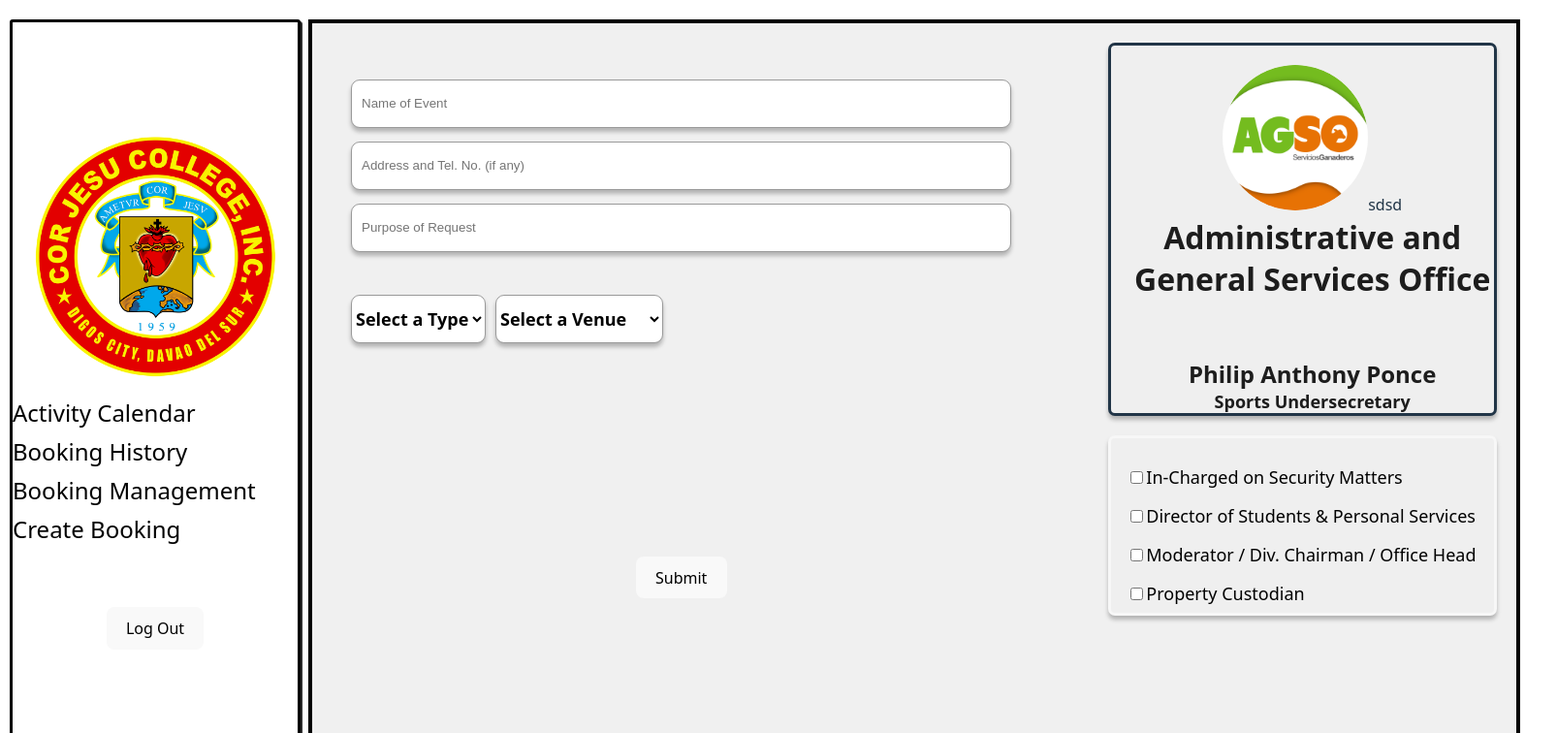
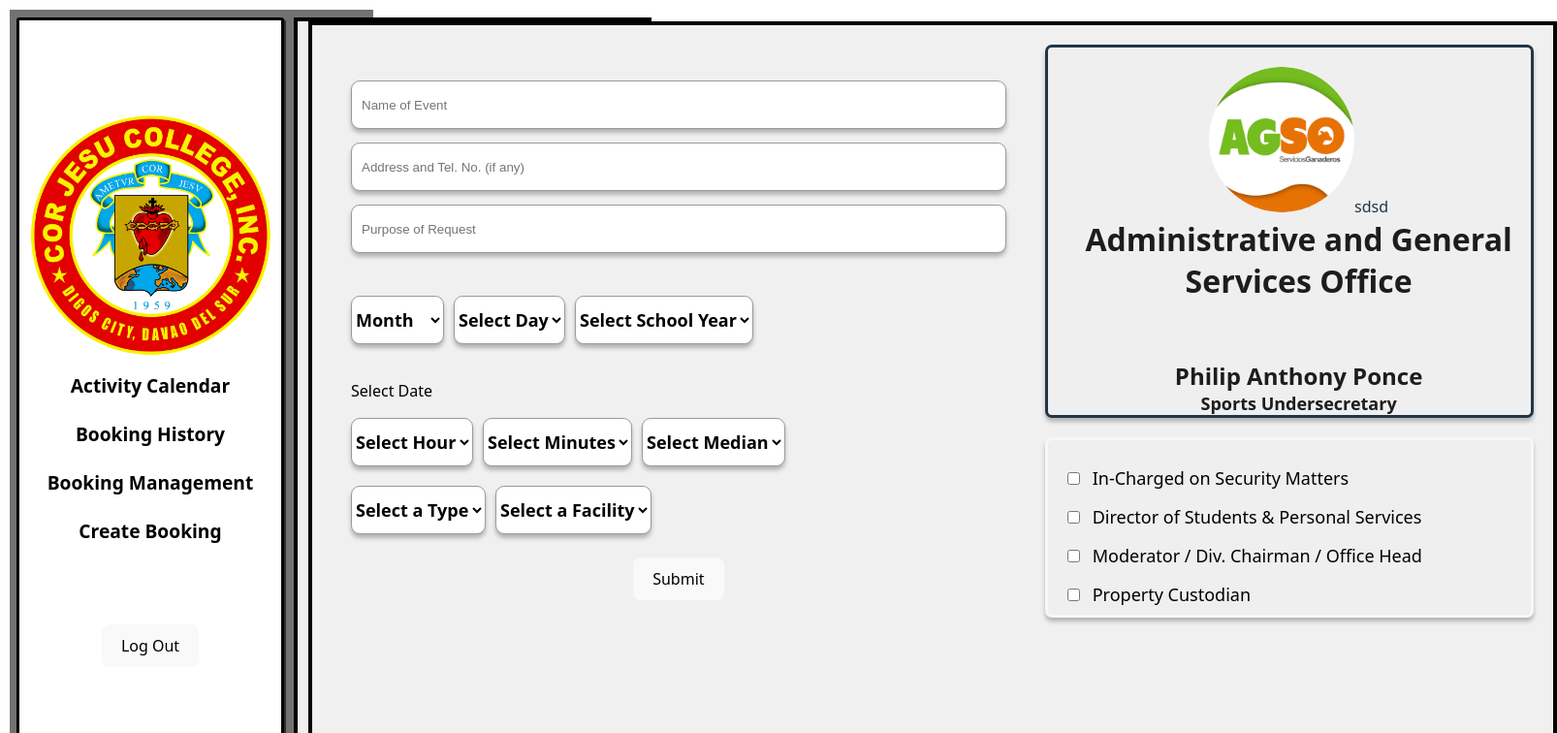
Before and after one commit to llAlcatrazll/CCIS-BookingSystem, a React (Vite) app: page /Dashboard in a window 1280 px wide. Shown: the top 756 px of the page at 97% size, 1606 px wide, since content can reach past the window. Built offline with nearby package versions, Linux system fonts and the light colour scheme.

Commit message:
created side bar navigation

```diff
--- a/src/App.jsx
+++ b/src/App.jsx
@@ -11,7 +11,7 @@ import Forgotpass from "./Components/Forgotpassword/ForgotPass"
 import Createaccount from "./Components/createaccount";
 import Landingpage from "./Pages/landingpage";
 import Dashboard from "./Components/Dashboard/Dashboard";
-
+import Sidebar from "./Components/Sidebar/Sidebar";
 const router = createBrowserRouter(
   createRoutesFromElements(
     // basic route
@@ -21,6 +21,7 @@ const router = createBrowserRouter(
       <Route path="/Createaccount" element={<Createaccount />}>  </Route>
       <Route path="/Landingpage" element={<Landingpage />}>  </Route>
       <Route path="/Dashboard" element={<Dashboard />}></Route>
+      <Route path="/Sidebar" element={<Sidebar />}></Route>
     </>
   )
   );
--- a/src/Components/Calendar/Calendar.jsx
+++ b/src/Components/Calendar/Calendar.jsx
@@ -1,10 +1,14 @@
 import "./calendar.css"
+
 
 export default function Calendar() {
     return(
         <>
-        <div id="testing">
-            Calendar thing
+        <div id="fullsizeform">
+            Calendar things
+            <div id="spacer-calendar">
+            <img id="calendartemp" src="/src/assets/calendartemp.png" alt="cannot render" />
+            </div>
         </div>
         </>
     )
--- a/src/Components/Calendar/calendar.css
+++ b/src/Components/Calendar/calendar.css
@@ -1,6 +1,24 @@
-#testing{
-    width: 200px;
-    height: 200px;
-    color: red;
-    background-color: red;
+#calendarbase{
+
+        background: #f0f0f0;
+        /* width: 103%; */
+        width: 1290px;
+        height: 759px;
+        border-style: solid;
+        border-color: black;
+        border-width: 4px;
+        /* padding-left: 20px;
+        padding-top: 20px;
+        padding-bottom: 15px; */
+        color: black;
+        text-overflow: clip;
+
 }
+#spacer-calendar{
+        height: 10px;
+        width: 1100px;
+}
+#calendartemp{
+        width: 1250px;
+        height: 700px;
+}
--- a/src/Components/CreateBooking/Createbooking.jsx
+++ b/src/Components/CreateBooking/Createbooking.jsx
@@ -5,43 +5,155 @@ const logoElement = <img src={logo} id='user-image-sizing' alt="Logo" />;
 const Orgname = 'Administrative and General Services Office';
 const officername = 'Philip Anthony Ponce';
 const officerposition = 'Sports Undersecretary';
+import { useState } from "react";
+import React from "react";
+
+function hourselector() {
+  return (
+    <React.Fragment>
+      <option value="">Select Hour</option>
+      {Array.from({ length: 12 }, (_, index) => {
+        const hour = String(index + 1).padStart(2, '0');
+        return (
+          <option key={hour} value={hour}>
+            {hour}
+          </option>
+        );
+      })}
+    </React.Fragment>
+  );
+}
+function dayselector() {
+  return (
+    <React.Fragment>
+      <option value="">Select Day</option>
+      {Array.from({ length: 30 }, (_, index) => {
+        const hour = String(index + 1).padStart(2, '0');
+        return (
+          <option key={hour} value={hour}>
+            {hour}
+          </option>
+        );
+      })}
+    </React.Fragment>
+  );
+}
 
 export default function Createbooking() {
+    const [value, setValue] = useState('');
+    const [Facility, setFacility] = useState(false);
+    const [Room, setRoom] = useState(false);
+    // usestate mean if its currently being used its true and reverts to false when its not
+
+    const handleAffiliationChange = (event) => {
+      const selectedValue = event.target.value;
+
+      setFacility(selectedValue === 'facility');
+      setRoom(selectedValue === 'room');
+    };
+
     return(
         <>
-
         <div id="fullsizeform">
           <div id="center-wrapper">
             <div id="inside-division">
               <input type="text" placeholder="Name of Event" />
-
-                <input type="text" placeholder="Address and Tel. No. (if any)"/>
-
+              <input type="text" placeholder="Address and Tel. No. (if any)" />
               <input type="text" placeholder="Purpose of Request" />
 
               <div id="smallerbox-date">
-                <select name="Venue-Chechk" id="">
+
+                <div className="type-facility">
+                  <select name="Timein" id="">
+                    <option value=""> Month</option>
+                    <option value="Jan">January</option>
+                    <option value="Febuary">Febuary</option>
+                    <option value="March">March</option>
+                    <option value="April  ">April</option>
+                  </select>
+                  <select name="Timein" id="">
+                    {dayselector()}
+                  </select>
+                  <select name="Timein" id="">
+                    <option value="">Select School Year</option>
+                    <option value="2023">2022 - 2023</option>
+                    <option value="2024">2023 - 2024</option>
+
+                  </select>
+                  </div>
+
+
+
+                <p>Select Date</p>
+                <div className="type-facility">
+                <select name="Timein" id="">
+                    {hourselector()}
+                  </select>
+                  <select name="Timein" id="">
+                    <option value="">Select Minutes</option>
+                    <option value="">00</option>
+                    <option value="">30</option>
+                  </select>
+
+                  <select name="Timein" id="">
+                    <option value="">Select Median</option>
+                    <option value="">AM</option>
+                    <option value="">PM</option>
+                  </select>
+                </div>
+
+
+
+
+
+
+{/*  Select type - Select Facility */}
+                <div className="type-facility">
+
+                <select
+                  name="Venue-Chechk"
+                  id=""
+                  onChange={handleAffiliationChange}
+                >
                   <option value="">Select a Type</option>
                   <option value="facility">Facility</option>
-                <option value="room">room</option>
-
+                  <option value="room">Room</option>
                 </select>
                 <br />
-            <select name="Room-facility-check" id="">
-                <option value="">Select a Venue</option>
-                <option value="gymnasium">Gymnasiym</option>
+                <select
+                  name="Room-facility-check"
+                  id="value"
+                  onChange={(e) => {
+                    setValue(e.target.value);
+                  }}>
+
+                  <option value="">Select a Facility</option>
+                  {Facility && (
+                    <>
+                      <option value="gymnasium">Gymnasium</option>
                       <option value="hehall">HE Hall</option>
                       <option value="coindregrounds">Coindre Grounds</option>
                       <option value="opencouty">Open Court</option>
                       <option value="ledouxhall">Ledoux Hall</option>
                       <option value="bouleyroom">Bouley Room</option>
                       <option value="piazza">Piazza</option>
+                    </>
+                  )}
+
+                  {Room && (
+                    <>
+                      <option value="m116">M116</option>
+                      <option value="m118">M118</option>
+                      <option value="m120">M120</option>
+                      <option value="m103">R103</option>
+                    </>
+                  )}
 
                 </select>
+
                 </div>
 
-
-
+              </div>
 
              <button>Submit</button>
 
--- a/src/Components/CreateBooking/createbooking.css
+++ b/src/Components/CreateBooking/createbooking.css
@@ -6,8 +6,8 @@
 
 #fullsizeform{
     background: #f0f0f0;
-    width: 100%;
-    height: 100%;
+    width: 103%;
+    height: 760px;
     border-style: solid;
     border-color: black;
     border-width: 4px;
@@ -36,8 +36,9 @@
 #inside-division{
     padding-top: 20px;
     padding-left: 20px;
-    padding-right: 100px;
-    width: 1300px;
+    padding-right: 40px;
+
+    width: 1000px;
     height: 100%;
 
 }
@@ -103,6 +104,8 @@
     padding-top: 30px;
     align-items: flex-start;
     display: flex;
+    flex-direction: column;
+    color: black;
 }
 select{
     background-color: white;
@@ -141,7 +144,7 @@ select{
 #personel-list{
 
     font-size: large;
-
+    margin-left: 10px;
 }
 li{
     display: flex;
@@ -154,3 +157,8 @@ li{
 .checkbox input:checked ~ .checkmark {
     background-color: rgb(184, 31, 158);
   }
+.type-facility{
+    display: flex;
+    flex-direction: row;
+    padding-bottom: 20px;
+}
--- a/src/Components/Dashboard/Dashboard.jsx
+++ b/src/Components/Dashboard/Dashboard.jsx
@@ -9,6 +9,7 @@ import Eventcard from "../EventCard/Eventcard";
 import Createbooking from "../CreateBooking/Createbooking";
 
 
+import { useState } from "react";
 export default function Dashboard() {
     return(
         <>
@@ -18,7 +19,7 @@ export default function Dashboard() {
         <div id="leftdiv"> <Sidebar/> </div>
 
         <div id="rightdiv">
-         {/*
+{/*
          this is for the eventcard schedules
 
          <Meetinglist>
@@ -34,7 +35,7 @@ export default function Dashboard() {
 
          */}
         {/* <div id="mothercomponent"> */}
-{/* center component */}
+        {/* center component */}
 
             {/* <div id="thediv">
 
--- a/src/Components/Login/Login.jsx
+++ b/src/Components/Login/Login.jsx
@@ -21,7 +21,7 @@ export default function Login(){
 
        {/* log in button */}
                    <Link className="display-blocked"
-                   to={'/Dashboard'}>
+                   to={'/Sidebar'}>
                     <button id="buttonwidth">Log In</button>
                    </Link>
 
--- a/src/Components/Meetinglist/meetinglist.css
+++ b/src/Components/Meetinglist/meetinglist.css
@@ -9,7 +9,7 @@
     box-shadow: 2px 2px #2e2e2e;
 }
 #topeventlistbox-nav{
-    width: 100%;
+    width: 1100px;
     height: 240px;
     background-color: aqua;
 }
--- a/src/Components/Sidebar/Sidebar.jsx
+++ b/src/Components/Sidebar/Sidebar.jsx
@@ -2,39 +2,61 @@ import { Link, Navigate, useNavigate } from "react-router-dom";
 import "./sidebar.css"
 import Calendar from "../Calendar/Calendar";
 import Meetinglist from "../Meetinglist/Meetinglist";
+import Createbooking from "../CreateBooking/Createbooking";
+
+
 import { useState } from "react";
 
-// const [eventcalendar, seteventcalendar] = useState(false);
-// const [themeetings, setthemeetings] = useState(false);
-
-// const handledivchange = (event) => {
-//     const selectedValue = event.target.value;
-//     seteventcalendar(selectedValue === 'calendar');
-//     setthemeetings(selectedValue === 'meetings');
-// }
 
 
 export default function Sidebar() {
-    return(
-        <>
-        <span id="test" >
-            <div id="sidebarbox">
+
+    //  Current Finished Pages
+    //      MeetingList ~
+    //      Createbooking /
+
+    const [activityCalendar, setActivityCalendar] = useState(false);
+    const [bookingHistory, setBookingHistory] = useState(false);
+    const [bookingManagement, setBookingManagement] = useState(false);
+    const [createBooking, setCreateBooking] = useState(true);
+
+    const handlePageChange = (selectedValue) => {
+      setActivityCalendar(selectedValue === 'calendar');
+      setBookingHistory(selectedValue === 'history');
+      setBookingManagement(selectedValue === 'management');
+      setCreateBooking(selectedValue === 'create');
+    }
+
+    return (
+      <>
+        <div id="adaaddsadds">
+          <div id="sidebarbox">
             <img id="loginimage" src="/src/assets/logo.png" alt="cannot render" />
-                <ul>
-                    {/*  onChange={handledivchange} */}
-                    {/* <li onClick={value="calendar"}>Activity Calendar</li> */}
-                    <li >Activity Calendar</li>
-                    <li >Booking History</li>
-                    <li >Booking Management</li>
-                    <li >Create Booking</li>
+            <ul id="sidebar-listitems">
+              <li className="list-items extra" onClick={() => handlePageChange('calendar')}>
+                Activity Calendar
+              </li>
+              <li className="list-items extra" onClick={() => handlePageChange('history')}>
+                Booking History
+              </li>
+              <li className="list-items extra" onClick={() => handlePageChange('management')}>
+                Booking Management
+              </li>
+              <li className="list-items extra" onClick={() => handlePageChange('create')}>
+                Create Booking
+              </li>
+            </ul>
 
-                </ul>
-                <div id="spacer"></div>
-                <Link to={'/'} ><button>Log Out</button></Link>
 
-                    {/* '/' is the log in page */}
-            </div>
-        </span>
+            <div id="spacer"></div>
+            <Link to={'/'} ><button>Log Out</button></Link>
+          </div>
+          {activityCalendar && <Calendar />}
+            {bookingHistory && <Calendar />}
+            {/* replace calendar with a functional component */}
+            {bookingManagement && <Meetinglist />}
+            {createBooking && <Createbooking />}
+        </div>
         </>
     )
 }
--- a/src/Components/Sidebar/sidebar.css
+++ b/src/Components/Sidebar/sidebar.css
@@ -1,9 +1,4 @@
-#test{
-    background-color: red;
-    width:200px;
-    height: 200px;
-    color: black;
-}
+
 
 #sidebarbox{
     width: 300px;
@@ -15,6 +10,7 @@
     box-shadow: 2px 2px #2e2e2e;
     align-content: center;
     align-items: center;
+    margin-right: 10px;
 
 }
 ul{
@@ -23,20 +19,65 @@ ul{
     margin-block-end: 0;
     margin: 0 0 0 0;
     padding-left: 0;
+    text-align: center;
 }
 
-li{
+#sidebarbox > li{
     font-size: x-large;
     font-weight: 400;
     margin-bottom: 10px;
     align-items: center;
+    display: flex;
+    justify-content: center;
+    transition-duration: 1s;
+
 
 }
-li:hover{
+#sidebarbox > li:hover{
     color: white;
     background-color: black;
+    border-radius: 6px;
+    padding-left: 10px;
+    padding-right: 10px;
+    margin-top: 5px;
+    margin-bottom: 5px;
 }
 
 #spacer{
     height: 220px;
 }
+.list-items{
+    color: rgb(0, 0, 0);
+    display: flex;
+    flex-direction: column;
+    align-self: center;
+    text-align: center;
+    font-family: system-ui, -apple-system, BlinkMacSystemFont, 'Segoe UI', Roboto, Oxygen, Ubuntu, Cantarell, 'Open Sans', 'Helvetica Neue', sans-serif;
+    font-size: larger;
+    font-weight: 600;
+    margin-bottom: 10px;
+}
+.extra:hover {
+
+    display: flex;
+    flex-direction: column;
+    align-self: center;
+    text-align: center;
+    color: whitesmoke;
+    background-color: rgb(48, 48, 48);
+    width: auto;
+    border-radius: 7px;
+    transition-duration: 0.3s;
+    font-size: x-large;
+}
+#adaaddsadds{
+    display: flex;
+    flex-direction: row;
+    background: #727272;
+    padding-left: 7px;
+    padding-top: 8px;
+    padding-bottom: 15px;
+    padding-right: 10px;
+    width: 125%;
+    height: auto;
+}
```
Also changed, not shown: src/assets/calendartemp.png (added). Lines whose indentation alone changed are shown as unchanged.
